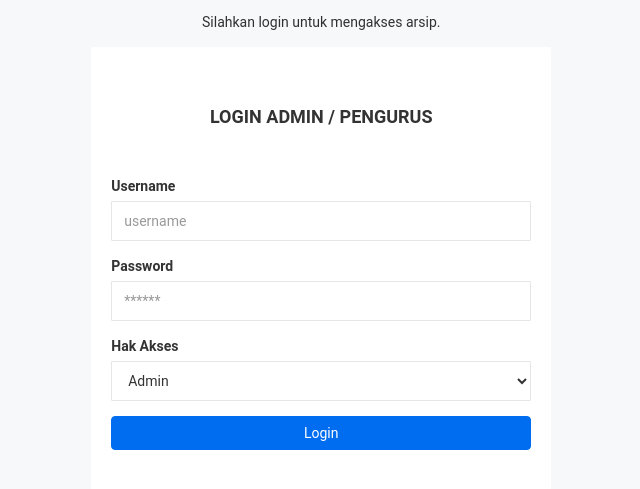
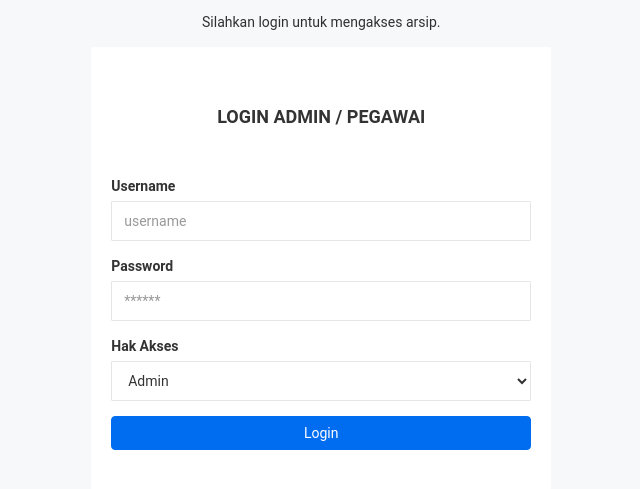
Before and after one commit to myarist/ArsipDigital, a PHP site: page /login.php in a window 1280 px wide. Shown: the part 140-629 px from the top of the page, without its empty margins (321-961 px from the left). Run offline with PHP 8.4, Linux system fonts and the light colour scheme.

Commit message:
Ubah halaman Index dan Login

```diff
--- a/login.php
+++ b/login.php
@@ -27,6 +27,7 @@
     <link rel="stylesheet" href="assets/style.css">
     <link rel="stylesheet" href="assets/css/responsive.css">
     <script src="assets/js/vendor/modernizr-2.8.3.min.js"></script>
+    <link rel="icon" type="image/png" href="assets/img/logo/logosn.png" sizes="32x32" />
 </head>
 
 <body>
@@ -62,7 +63,7 @@
                         <br>
                         <br>
                         <center>
-                            <h4>LOGIN ADMIN / PENGURUS</h4>
+                            <h4>LOGIN ADMIN / PEGAWAI</h4>
                         </center>
                         <br>
                         <br>
@@ -80,7 +81,7 @@
                                 <label class="control-label" for="password">Hak Akses</label>
                                 <select class="form-control" name="akses">
                                     <option value="admin">Admin</option>
-                                    <option value="petugas">Petugas</option>
+                                    <option value="petugas">Pegawai</option>
                                 </select>
 
                             </div>
```
Also changed, not shown: index.php (+7 -2 lines), admin/arsip.php (line endings or trailing spaces).
